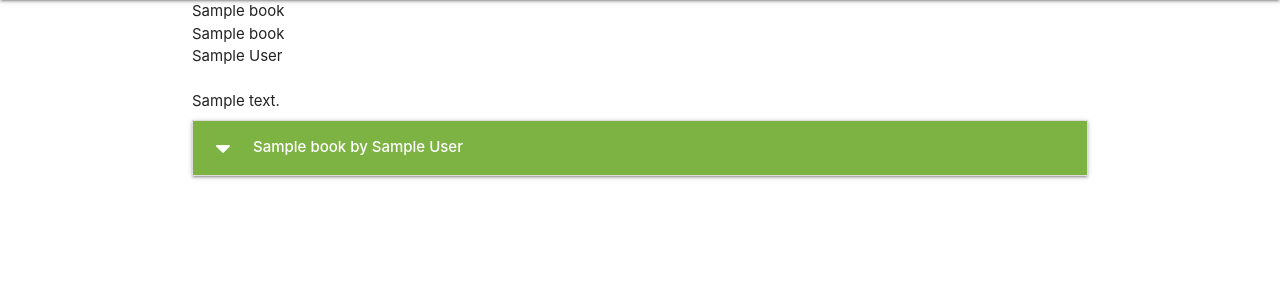
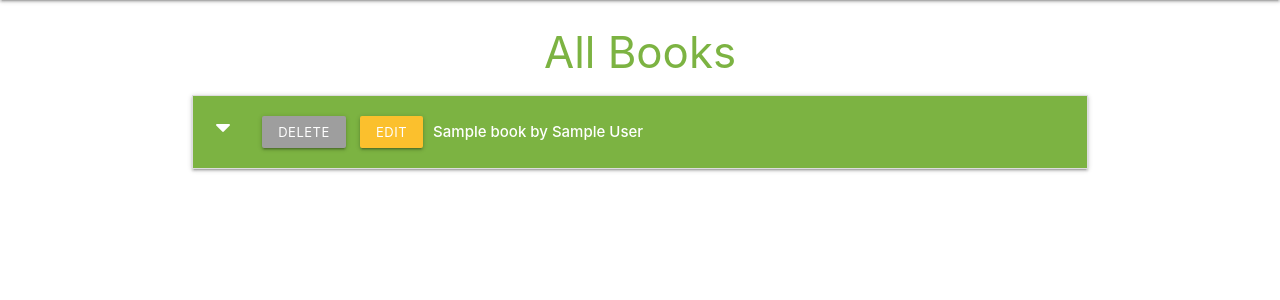
Before and after one commit to sunshine274/MS3-my_book_journal, a Flask app: page / in a window 1280 px wide. Shown: the part 64-364 px from the top of the page. Run offline with Flask 2, Linux system fonts and the light colour scheme; a database or web service that is not in the repository returns one stand-in record (values such as "Sample title"); some libraries are stand-ins or nearby versions.

Commit message:
added edit and delete buttons for books

```diff
--- a/static/css/style.css
+++ b/static/css/style.css
@@ -1,3 +1,12 @@
 .flashes {
 line-height: 3;
 }
+
+.btn-small {
+margin: 5px;
+}
+
+.collapsible-header .col strong {
+    margin: 5px;
+    line-height: 42px
+}
--- a/templates/books.html
+++ b/templates/books.html
@@ -1,19 +1,19 @@
-{% extends "base.html" %}
-{% block content %}
+{% extends "base.html" %} {% block content %}
 
-{% for book in books %}
-{{ book.list_name }}<br>
-{{ book.book_name }}<br>
-{{ book.author }}<br>
-{{ book.keyword }}<br>
-{{ book.description }}<br>
-{% endfor %}
+<h3 class="light-green-text text-darken-1 center-align">All Books</h3>
 
 <ul class="collapsible">
   {% for book in books %}
   <li>
-      <div class="collapsible-header white-text light-green darken-1"><i class="fas fa-caret-down"></i>
-      <strong>{{ book.book_name }} by {{ book.author }}</strong>
+    <div class="collapsible-header white-text light-green darken-1">
+      <div class="col s3">
+        <i class="fas fa-caret-down"></i>
+        <a href="" class="btn-small grey accent-2">Delete</a>
+        <a href="" class="btn-small yellow darken-2">Edit</a>
+      </div>
+      <div class="col s9">
+        <strong> {{ book.book_name }} by {{ book.author }}</strong>
+      </div>
     </div>
       <div class="collapsible-body">
         <strong>on the list of {{ book.list_name }}</strong>
```
Lines whose indentation alone changed are shown as unchanged.
